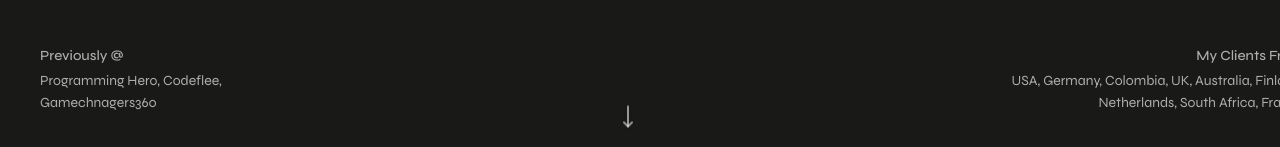
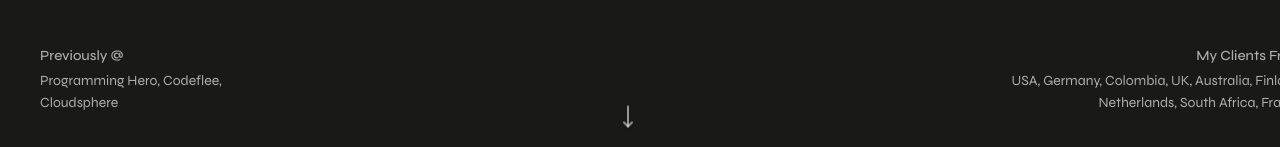
Before and after one commit to KhandakerSamin/mohon-frontend, a Next.js app: page / in a window 1280 px wide. Shown: the part 653-800 px from the top of the page. Built offline with nearby package versions, Linux system fonts and the light colour scheme.

Commit message:
Hero
Chnage the commpany name

```diff
--- a/src/components/HomePage/Hero.js
+++ b/src/components/HomePage/Hero.js
@@ -66,7 +66,7 @@ const Hero = () => {
           <p className="mb-1 font-medium ">Previously @</p>
           <p className="leading-relaxed">
             Programming Hero, Codeflee, <br className="hidden md:block" />
-            Gamechnagers360
+            Cloudsphere
           </p>
         </div>
 
```
